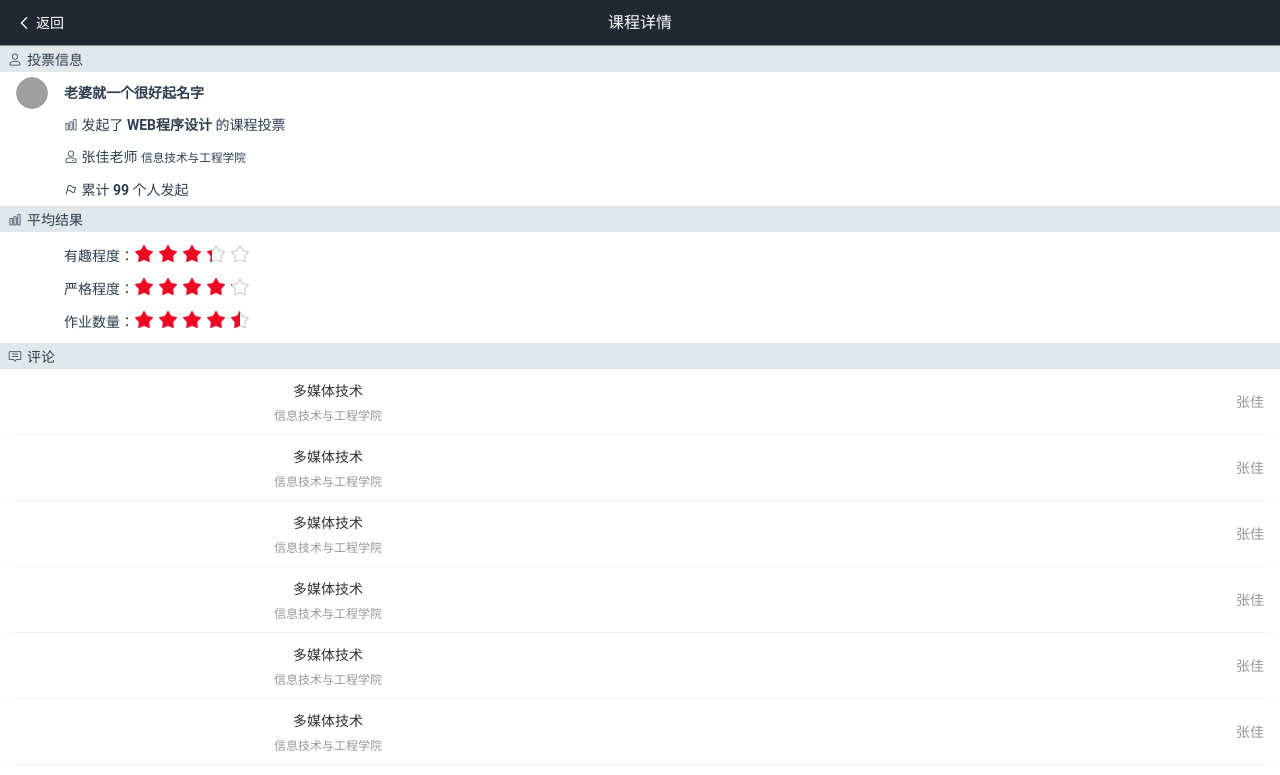
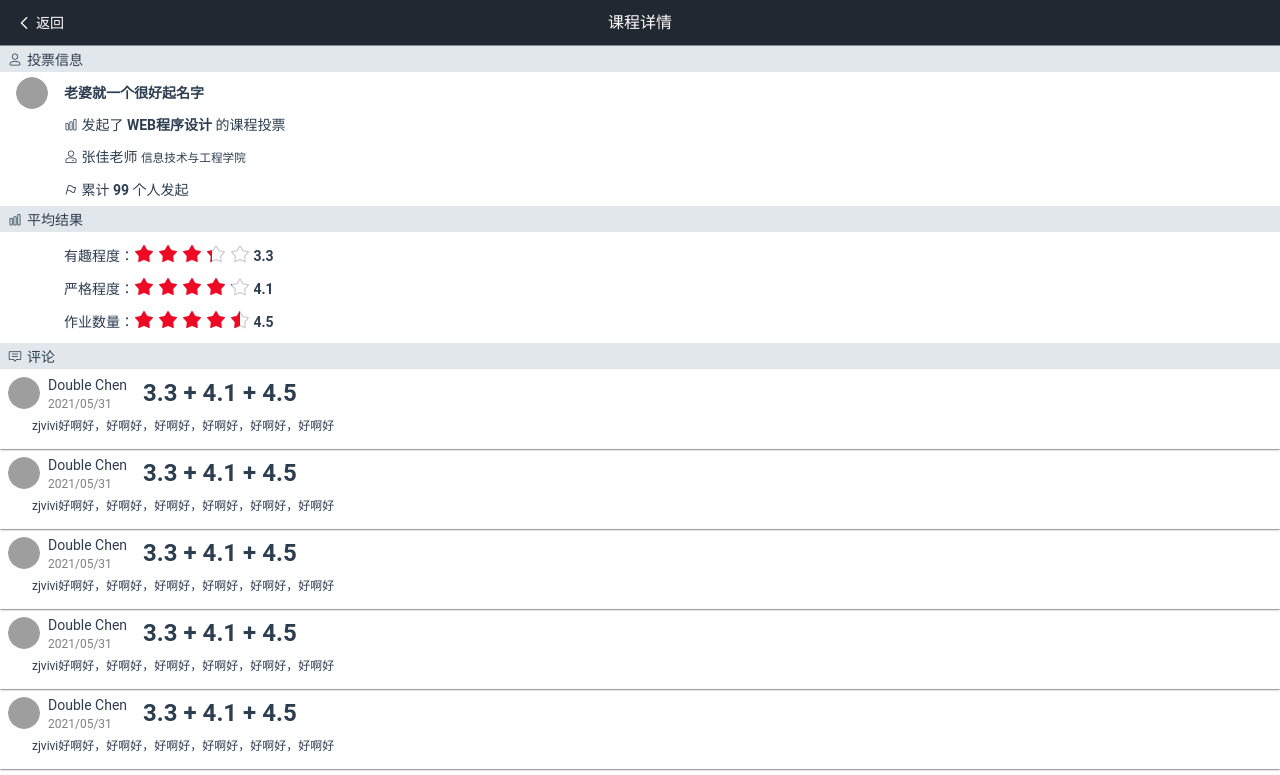
Before and after one commit to ItsHeart/cloud-media, a Vue app: page /course/detail in a window 1280 px wide. Shown: the top 775 px of the page. Built offline with nearby package versions, Linux system fonts and the light colour scheme; grey boxes are pictures that could not be loaded.

Commit message:
add course detail

```diff
--- /dev/null
+++ b/src/components/Vote.vue
@@ -0,0 +1,84 @@
+<template>
+  <div class="vote">
+    <div>
+      <Image
+        round
+        fit="cover"
+        width="32px"
+        height="32px"
+        src="https://img.yzcdn.cn/vant/cat.jpeg"
+      />
+      <div class="personInfo">
+        <p>{{ result.userName }}</p>
+        <small>{{ result.publishTime }}</small>
+      </div>
+      <strong class="rate">
+        {{ result.interesting }} + {{ result.strict }} + {{ result.homework }}
+      </strong>
+    </div>
+    <span>
+      {{ result.describe }}
+    </span>
+  </div>
+</template>
+
+<script>
+import { Image } from "vant";
+export default {
+  name: "Vote",
+  components: {
+    Image,
+  },
+  props: {
+    result: {
+      userName: String,
+      publishTime: String,
+      interesting: [String, Number],
+      strict: [String, Number],
+      homework: [String, Number],
+      describe: String,
+    },
+  },
+};
+</script>
+
+<style lang="less">
+@import "@/assets/theme/vant.theme.less";
+.vote {
+  display: flex;
+  flex-direction: column;
+  padding: 8px;
+  min-height: 64px;
+  box-shadow: 0px 2px 1px -1px rgb(0 0 0 / 20%),
+    0px 1px 1px 0px rgb(0 0 0 / 14%), 0px 1px 3px 0px rgb(0 0 0 / 12%);
+  .personInfo {
+    text-align: left;
+    small {
+      font-size: 12px;
+      color: #808080;
+    }
+  }
+  .rate {
+    line-height: 32px;
+    font-size: 24px;
+    margin-left: 16px;
+  }
+  .van-image {
+    margin-right: 8px;
+  }
+  > div {
+    display: flex;
+  }
+  p {
+    font-size: 14px;
+    margin: 0;
+  }
+  span {
+    margin-top: 4px;
+    text-indent: 2em;
+    font-size: 12px;
+    text-align: left;
+    display: block;
+  }
+}
+</style>
--- a/src/views/course/Detail.vue
+++ b/src/views/course/Detail.vue
@@ -29,15 +29,26 @@
       </div>
     </div>
   </Skeleton>
+
   <div class="title">
     <Icon name="bar-chart-o" />
     <span>平均结果</span>
   </div>
   <div class="result">
-    <p>有趣程度：<Rate v-model="result.interesting" readonly allow-half /></p>
-    <p>严格程度：<Rate v-model="result.strict" readonly allow-half /></p>
-    <p>作业数量：<Rate v-model="result.homework" readonly allow-half /></p>
+    <p>
+      有趣程度：<Rate v-model="result.interesting" readonly allow-half />
+      <strong> 3.3</strong>
+    </p>
+    <p>
+      严格程度：<Rate v-model="result.strict" readonly allow-half />
+      <strong> 4.1</strong>
+    </p>
+    <p>
+      作业数量：<Rate v-model="result.homework" readonly allow-half />
+      <strong> 4.5</strong>
+    </p>
   </div>
+
   <div class="title">
     <Icon name="comment-o" />
     <span>评论</span>
@@ -47,15 +58,7 @@
     :finished="state.finished"
     finished-text="没有更多了"
     @load="onLoad"
-    ><Cell
-      class="vote"
-      v-for="item in state.list"
-      :key="item"
-      :title="item"
-      center
-      value="张佳"
-      label="信息技术与工程学院"
-    />
+    ><Vote class="vote" v-for="item in state.list" :key="item" :result="item" />
   </List>
 </template>
 
@@ -65,6 +68,7 @@
 import { NavBar, Skeleton, Image, Divider, Icon, List, Cell, Rate } from "vant";
 import { useRouter } from "vue-router";
 import Badge from "@/components/Badge.vue";
+import Vote from "@/components/Vote.vue";
 import { ref, reactive } from "vue";
 export default {
   name: "courseDetail",
@@ -78,6 +82,7 @@ export default {
     Cell,
     Badge,
     Rate,
+    Vote,
   },
   setup() {
     const _router = useRouter();
@@ -101,8 +106,16 @@ export default {
     const onLoad = () => {
       setTimeout(() => {
         for (let i = 0; i < 10; i++) {
-          state.list.push("多媒体技术");
+          state.list.push({
+            userName: "Double Chen",
+            publishTime: "2021/05/31",
+            interesting: 3.3,
+            strict: 4.1,
+            homework: 4.5,
+            describe: "zjvivi好啊好，好啊好，好啊好，好啊好，好啊好，好啊好",
+          });
         }
+        console.log(state.list);
         state.loading = false;
         if (state.list.length >= 40) {
           state.finished = true;
@@ -131,6 +144,9 @@ export default {
   * {
     margin-right: 5px;
   }
+}
+.van-skeleton {
+  margin: 5px 0 12px 0;
 }
 .info {
   width: calc(100vw - 2 * 16px);
@@ -170,11 +186,4 @@ export default {
     line-height: 32px;
   }
 }
-.vote {
-  .van-cell__title {
-    text-align: left;
-  }
-  box-shadow: 0px 2px 1px -1px rgb(0 0 0 / 20%),
-    0px 1px 1px 0px rgb(0 0 0 / 14%), 0px 1px 3px 0px rgb(0 0 0 / 12%);
-}
 </style>
```
